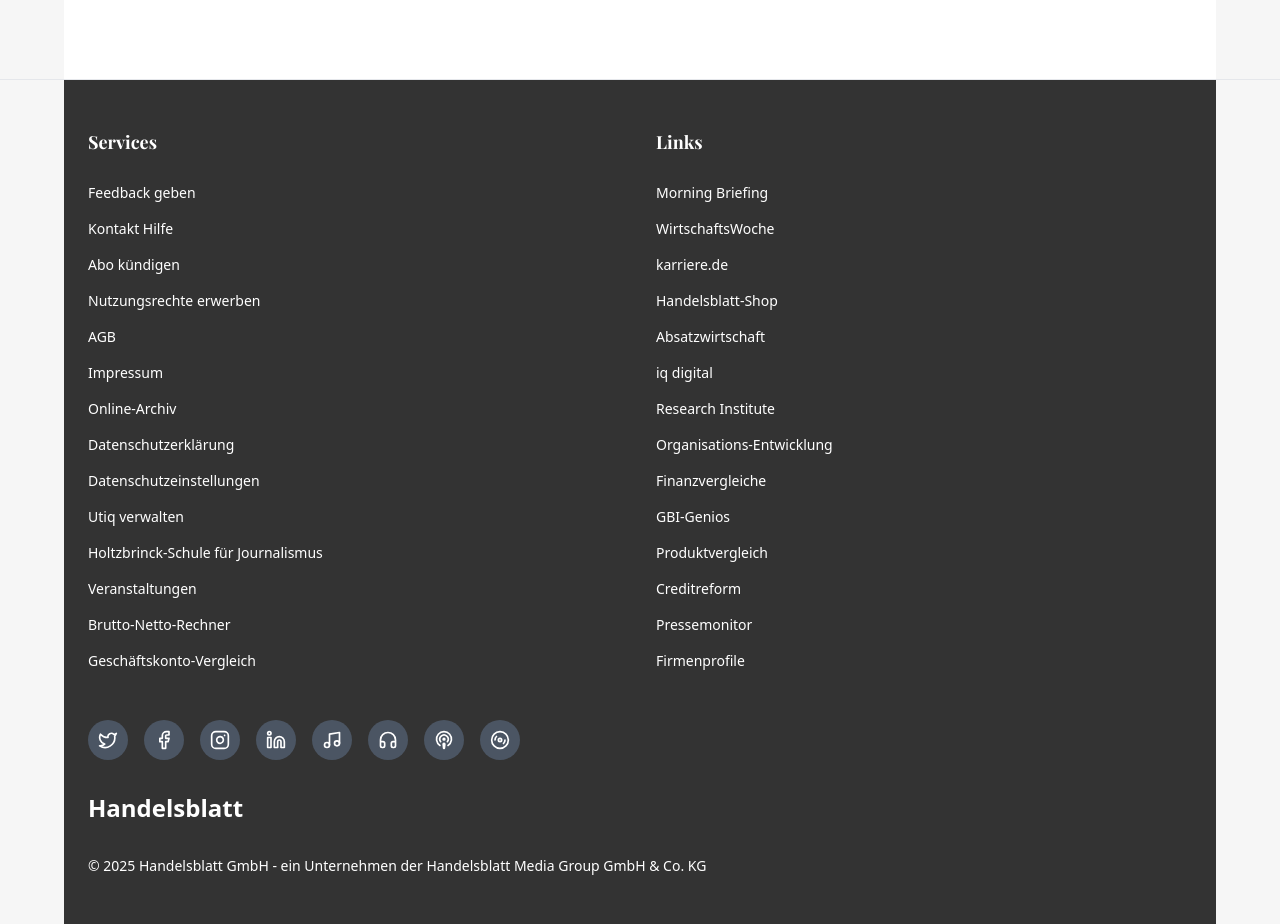
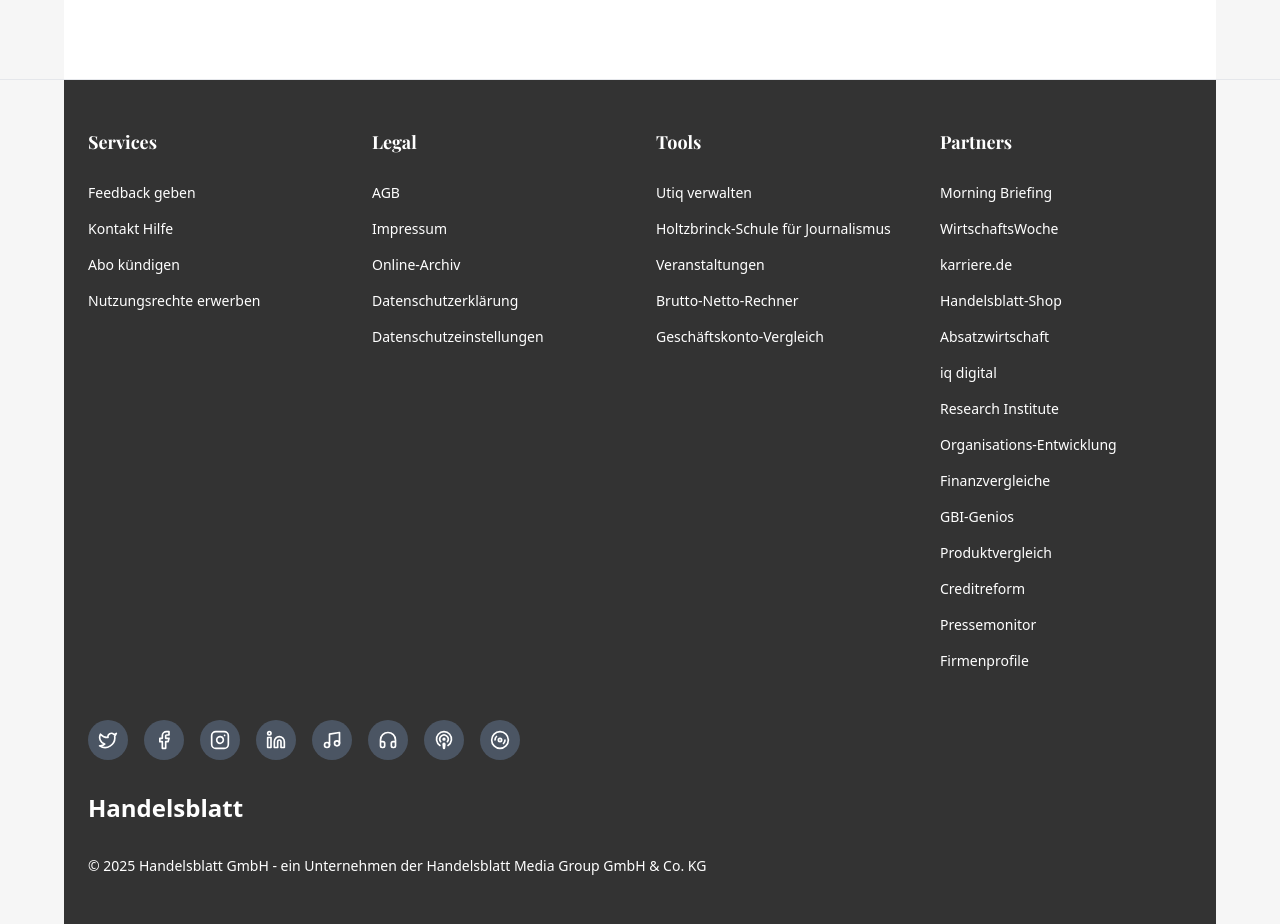
Before and after one commit to dvvvvv411/handelsblatt-sticky-header-kit, a React (Vite) app: page / in a window 1280 px wide. Shown: the part 4508-5432 px from the top of the page. Built offline with nearby package versions, Linux system fonts and the light colour scheme.

Commit message:
Refactor: Restructure footer into four columns
Restructured the footer section into a four-column layout, maintaining existing links and functionality.

```diff
--- a/src/components/HandelsblattFooter.tsx
+++ b/src/components/HandelsblattFooter.tsx
@@ -12,16 +12,22 @@ import {
 } from 'lucide-react';
 
 const HandelsblattFooter = () => {
-  const servicesLinks = [
+  const column1Links = [
     { title: "Feedback geben", href: "#" },
     { title: "Kontakt Hilfe", href: "#" },
     { title: "Abo kündigen", href: "#" },
-    { title: "Nutzungsrechte erwerben", href: "#" },
+    { title: "Nutzungsrechte erwerben", href: "#" }
+  ];
+
+  const column2Links = [
     { title: "AGB", href: "#" },
     { title: "Impressum", href: "#" },
     { title: "Online-Archiv", href: "#" },
     { title: "Datenschutzerklärung", href: "#" },
-    { title: "Datenschutzeinstellungen", href: "#" },
+    { title: "Datenschutzeinstellungen", href: "#" }
+  ];
+
+  const column3Links = [
     { title: "Utiq verwalten", href: "#" },
     { title: "Holtzbrinck-Schule für Journalismus", href: "#" },
     { title: "Veranstaltungen", href: "#" },
@@ -29,7 +35,7 @@ const HandelsblattFooter = () => {
     { title: "Geschäftskonto-Vergleich", href: "#" }
   ];
 
-  const partnerLinks = [
+  const column4Links = [
     { title: "Morning Briefing", href: "#" },
     { title: "WirtschaftsWoche", href: "#" },
     { title: "karriere.de", href: "#" },
@@ -61,12 +67,12 @@ const HandelsblattFooter = () => {
     <footer className="border-t border-gray-200">
       <div className="max-w-6xl mx-auto px-6 py-12" style={{ backgroundColor: '#333333' }}>
         {/* Menu Links */}
-        <div className="grid grid-cols-1 md:grid-cols-2 gap-8 mb-12">
-          {/* Services Menu */}
+        <div className="grid grid-cols-1 md:grid-cols-2 lg:grid-cols-4 gap-8 mb-12">
+          {/* Column 1 - Services */}
           <nav>
             <h3 className="text-lg font-bold text-white mb-6 font-guyot-headline">Services</h3>
             <ul className="space-y-3">
-              {servicesLinks.map((link, index) => (
+              {column1Links.map((link, index) => (
                 <li key={index}>
                   <a
                     href={link.href}
@@ -79,11 +85,45 @@ const HandelsblattFooter = () => {
             </ul>
           </nav>
 
-          {/* Links Menu */}
+          {/* Column 2 - Legal */}
           <nav>
-            <h3 className="text-lg font-bold text-white mb-6 font-guyot-headline">Links</h3>
+            <h3 className="text-lg font-bold text-white mb-6 font-guyot-headline">Legal</h3>
             <ul className="space-y-3">
-              {partnerLinks.map((link, index) => (
+              {column2Links.map((link, index) => (
+                <li key={index}>
+                  <a
+                    href={link.href}
+                    className="text-sm text-white hover:text-gray-300 transition-colors"
+                  >
+                    {link.title}
+                  </a>
+                </li>
+              ))}
+            </ul>
+          </nav>
+
+          {/* Column 3 - Tools */}
+          <nav>
+            <h3 className="text-lg font-bold text-white mb-6 font-guyot-headline">Tools</h3>
+            <ul className="space-y-3">
+              {column3Links.map((link, index) => (
+                <li key={index}>
+                  <a
+                    href={link.href}
+                    className="text-sm text-white hover:text-gray-300 transition-colors"
+                  >
+                    {link.title}
+                  </a>
+                </li>
+              ))}
+            </ul>
+          </nav>
+
+          {/* Column 4 - Partners */}
+          <nav>
+            <h3 className="text-lg font-bold text-white mb-6 font-guyot-headline">Partners</h3>
+            <ul className="space-y-3">
+              {column4Links.map((link, index) => (
                 <li key={index}>
                   <a
                     href={link.href}
```
